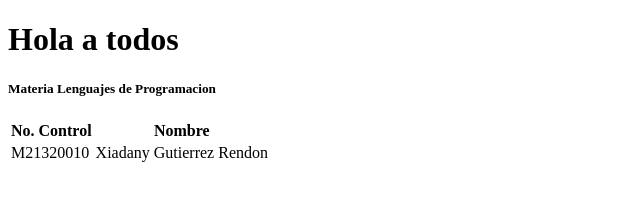
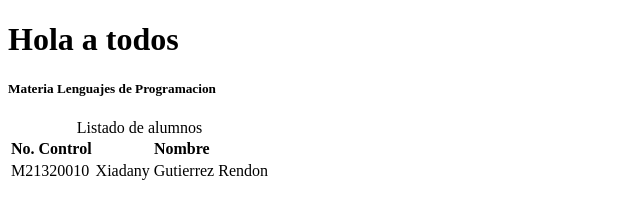
Before and after one commit to utrujillo/tecProgra, a plain HTML site: page ejercicio01/ejercicio02/index.html in a window 1280 px wide. Shown: the whole page, without its empty margins (0-640 px from the left). Drawn offline with Linux system fonts and the light colour scheme.

Commit message:
Integrando cambios 	modified:   ejercicio01/ejercicio02/index.html

```diff
--- a/ejercicio01/ejercicio02/index.html
+++ b/ejercicio01/ejercicio02/index.html
@@ -11,6 +11,7 @@
   <h5>Materia Lenguajes de Programacion</h5>
 
   <table>
+    <caption>Listado de alumnos</caption>
     <thead>
       <tr>
         <th>No. Control</th>
```
